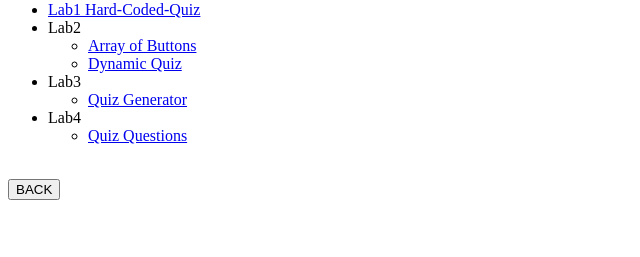
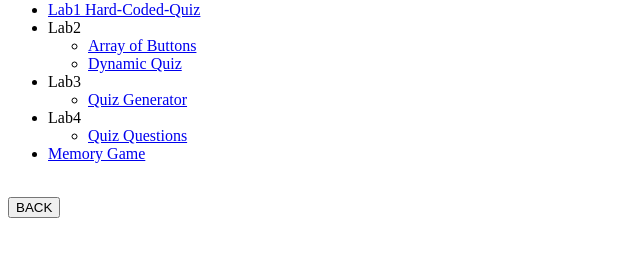
Before and after one commit to SimonWuBCIT/SimonWuWeb, a website: page public/COMP4711/COMP4711.html in a window 1280 px wide. Shown: the part 79-336 px from the top of the page, without its empty margins (0-640 px from the left). Drawn offline with Linux system fonts and the light colour scheme; files that its build step writes are made by us from their sources.

Commit message:
add link to the memory game

```diff
--- a/public/COMP4711/COMP4711.html
+++ b/public/COMP4711/COMP4711.html
@@ -23,6 +23,7 @@
                 <ul>
                     <li><a href="./Labs/4/QuizQuestions/COMP4711_Lab3.html">Quiz Questions</a></li>
                 </ul>
+            <li><a href="./MemoryGame/index.html">Memory Game</a></li>
         </ul>
         <br>
         <button type="button" onclick="GoBack()">BACK</button>
```
